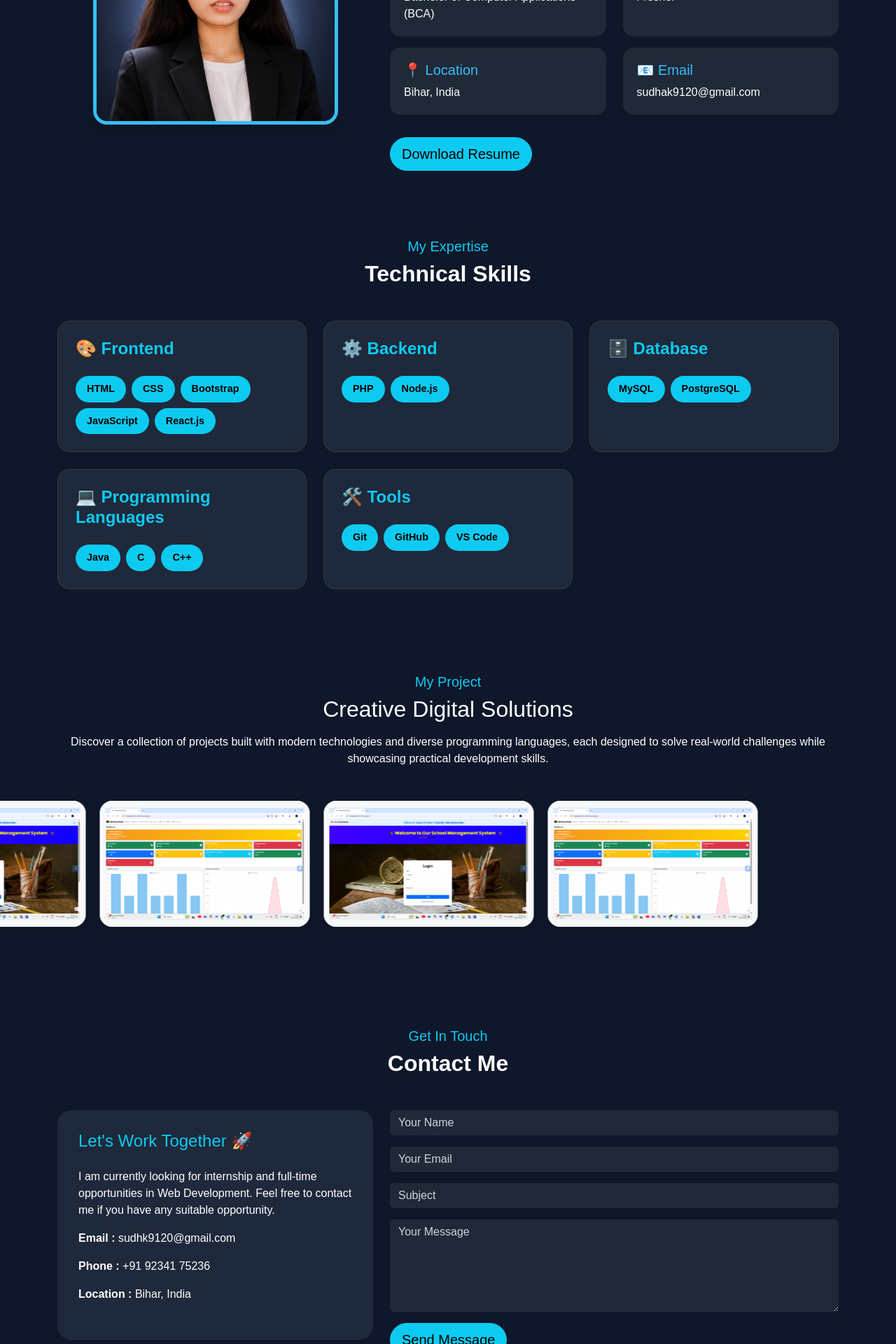
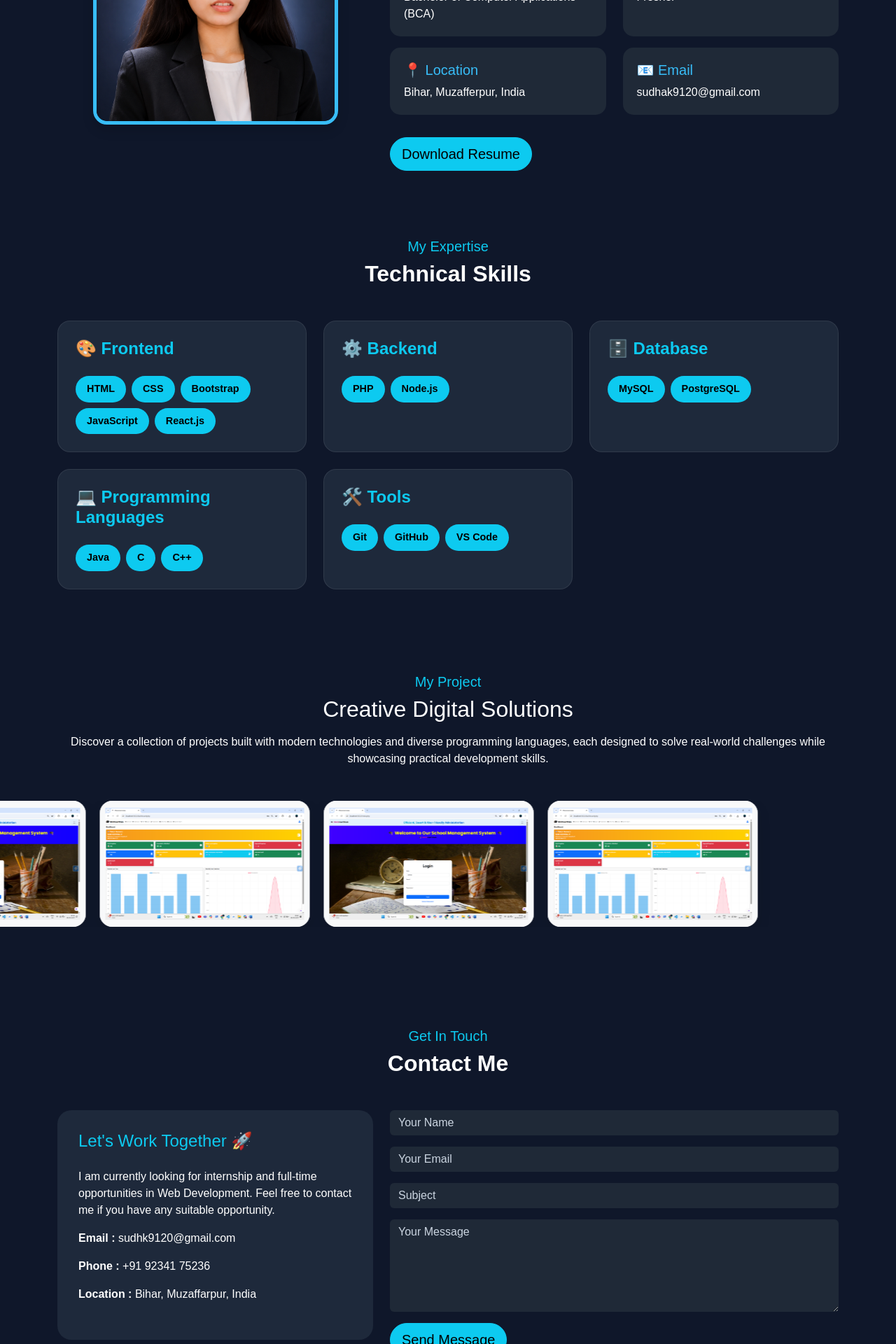
Before and after one commit to CoderSudha09/prostack, a React (Vite) app: page / in a window 1280 px wide. Shown: the part 1260-3180 px from the top of the page at 70% size. Built offline with nearby package versions, Linux system fonts and the light colour scheme.

Commit message:
new Update

```diff
--- a/src/components/About.jsx
+++ b/src/components/About.jsx
@@ -61,7 +61,7 @@ export default function About() {
               <div className="col-md-6 mb-3">
                 <div className="info-card">
                   <h5>📍 Location</h5>
-                  <p>Bihar, India</p>
+                  <p>Bihar, Muzafferpur, India</p>
                 </div>
               </div>
 
--- a/src/components/Contact.jsx
+++ b/src/components/Contact.jsx
@@ -109,7 +109,7 @@ export default function Contact() {
 
               <p><strong>Email :</strong> sudhk9120@gmail.com</p>
               <p><strong>Phone :</strong> +91 92341 75236</p>
-              <p><strong>Location :</strong> Bihar, India</p>
+              <p><strong>Location :</strong> Bihar, Muzaffarpur, India</p>
             </div>
           </div>
 
```
